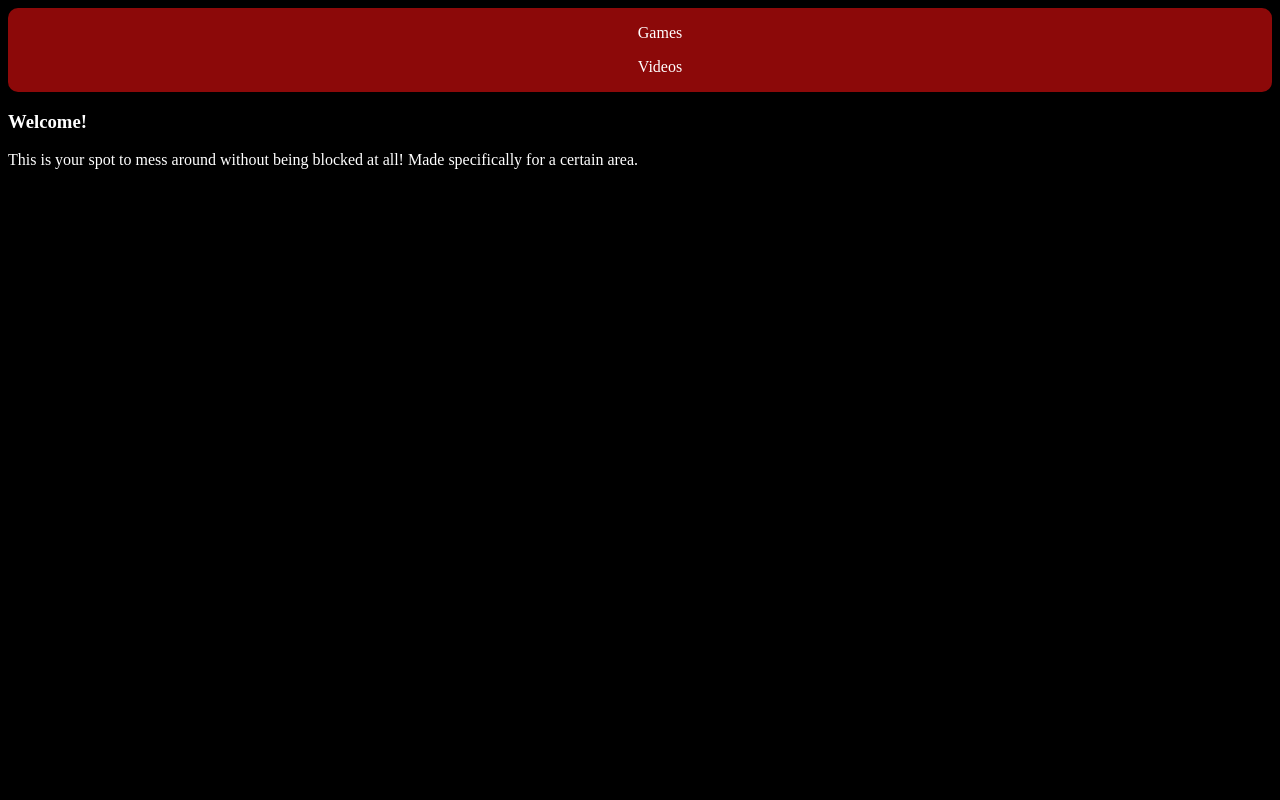
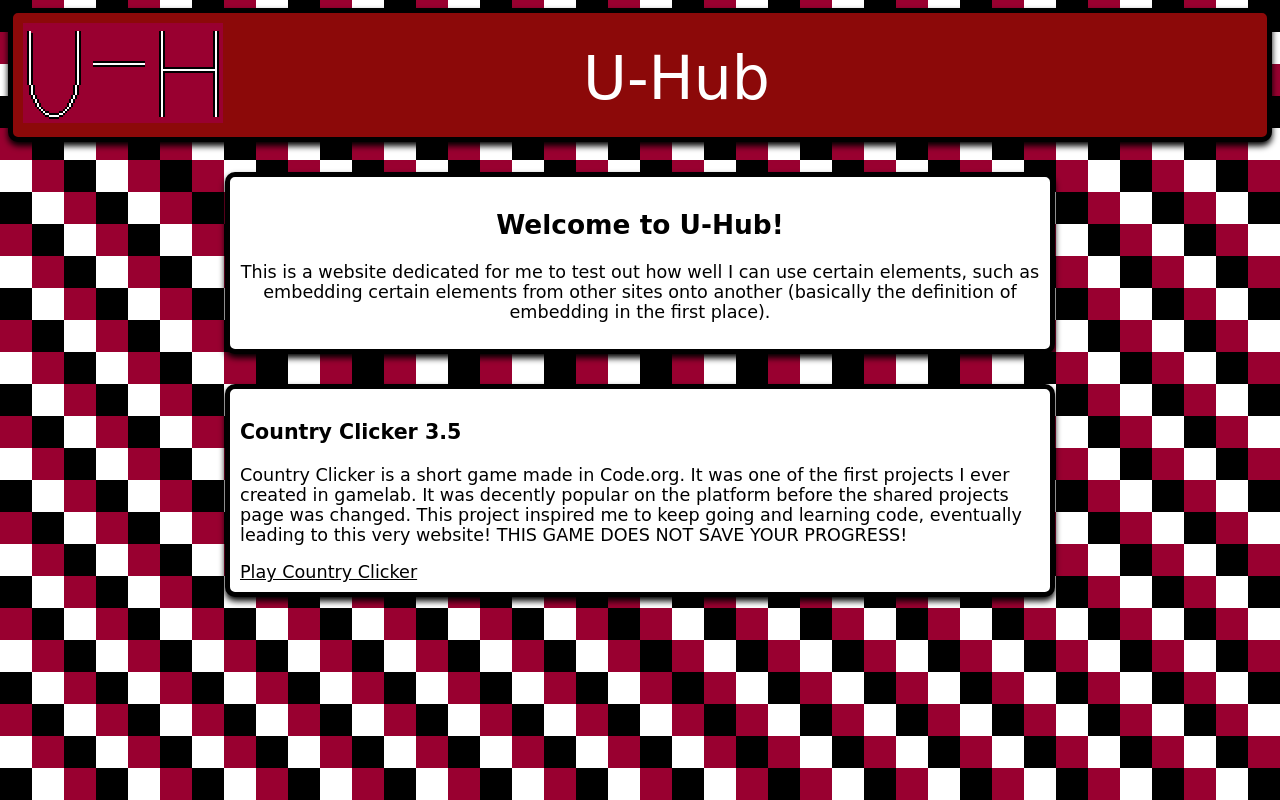
Before and after one commit to Tracy-Wilson/U-Hub, a plain HTML site: page index.html in a window 1280 px wide. Drawn offline with Linux system fonts and the light colour scheme.

Commit message:
first GitHub update
This update brings the changes from the last few days, from better CSS, to an actual embedded item! This also brings a new page along with it, an icon, and a new style for the site.

```diff
--- a/about.css
+++ b/about.css
@@ -1,12 +1,48 @@
+/*properties the entire body has
+(mainly background images, etc)*/
 body{
-    background-color: black;
+    background-image: url(background1.png);
+}
+/*every section has these properties as the base*/
+section{
+    font-family:cursive;
+    background-color:white;
+    border-color:black;
+    border-style:solid;
+    border-width: 5px;
+    border-radius:10px;
+    padding:10px;
+    margin-top:30px;
+    color:black;
+    box-shadow: 0px 4px 6px rgb(0, 0, 0);
+    justify-self:center;
+    max-width:800px;
+    font-size:110%
+}
+/*these are specific properties that apply to the header bar*/
+#nav{
+    background-color:rgb(140, 9, 9);
+    margin-top:0px;
+    display:flex;
+    max-width:1600px;
+    justify-self:auto;
+}
+#navtext{
+    font-size:60px;
+    text-align:center;
+    padding-top:20px;
+    padding-left:360px;
     color:white;
 }
-#nav{
-    background-color:rgb(140, 9, 9);
-    border-radius:10px;
+/*the welcome section has some additional properties*/
+section#welcome{
+    text-align:center;
 }
-#navtext{
-    justify-items:center;
-    align-content: flex-start;
+/*properties of links*/
+a{
+    color:black;
 }
+/*properties of certain embedded frames*/
+iframe{
+    justify-self:center;
+}
--- a/index.html
+++ b/index.html
@@ -4,26 +4,36 @@
     <meta charset="UTF-8">
     <meta name="viewport" content="width=device-width, initial-scale=1.0">
     <link href="about.css" rel="stylesheet">
-    <title>placeholder</title>
+    <title>U-Hub</title>
 </head>
 <body>
     <section id="nav">
+        <a href="index.html"><img src="u-hubicon.png"></a>
         <header id="navtext">
-            <ul>Games</ul>
-            <ul>Videos</ul>
-            <ul></ul>
+            U-Hub
         </header>
     </section>
     <section id="welcome">
-        <section id="welcometext">
-            <h1>
-                Welcome!
-            </h1>
-            <p>
-                This is your spot to mess around without being blocked at all!
-                Made specifically for a certain area.
-            </p>
-        </section>
+        <h1>
+            Welcome to U-Hub!
+        </h1>
+        <p>
+            This is a website dedicated for me to test out how well I can use certain elements, such as embedding certain
+            elements from other sites onto another (basically the definition of embedding in the first place).
+        </p>
+    </section>
+    <section id="countryclickerdesc">
+        <h3>
+            Country Clicker 3.5
+        </h3>
+        <p>
+            Country Clicker is a short game made in Code.org.
+            It was one of the first projects I ever created in gamelab.
+            It was decently popular on the platform before the shared projects page was changed.
+            This project inspired me to keep going and learning code, eventually leading to this very website!
+            THIS GAME DOES NOT SAVE YOUR PROGRESS!
+        </p>
+        <a href="country-clicker-3,5.html">Play Country Clicker</a>
     </section>
 
 
```
Also changed, not shown: country-clicker-3,5.html (added, +18 -0 lines), background1.png (added), pixil-frame-0.png (added), u-hub logo simple.png (added), u-hubicon.png (added).
